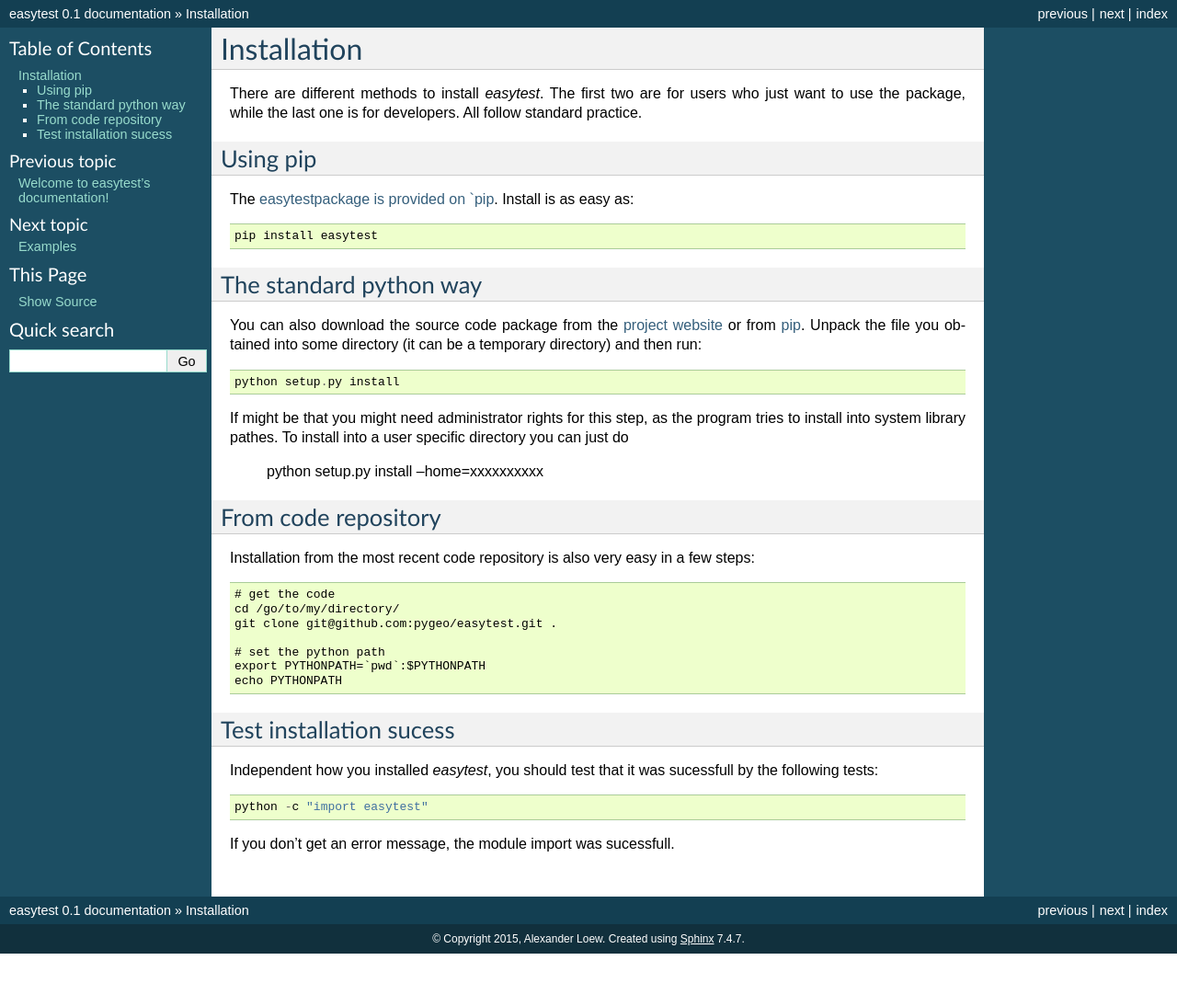
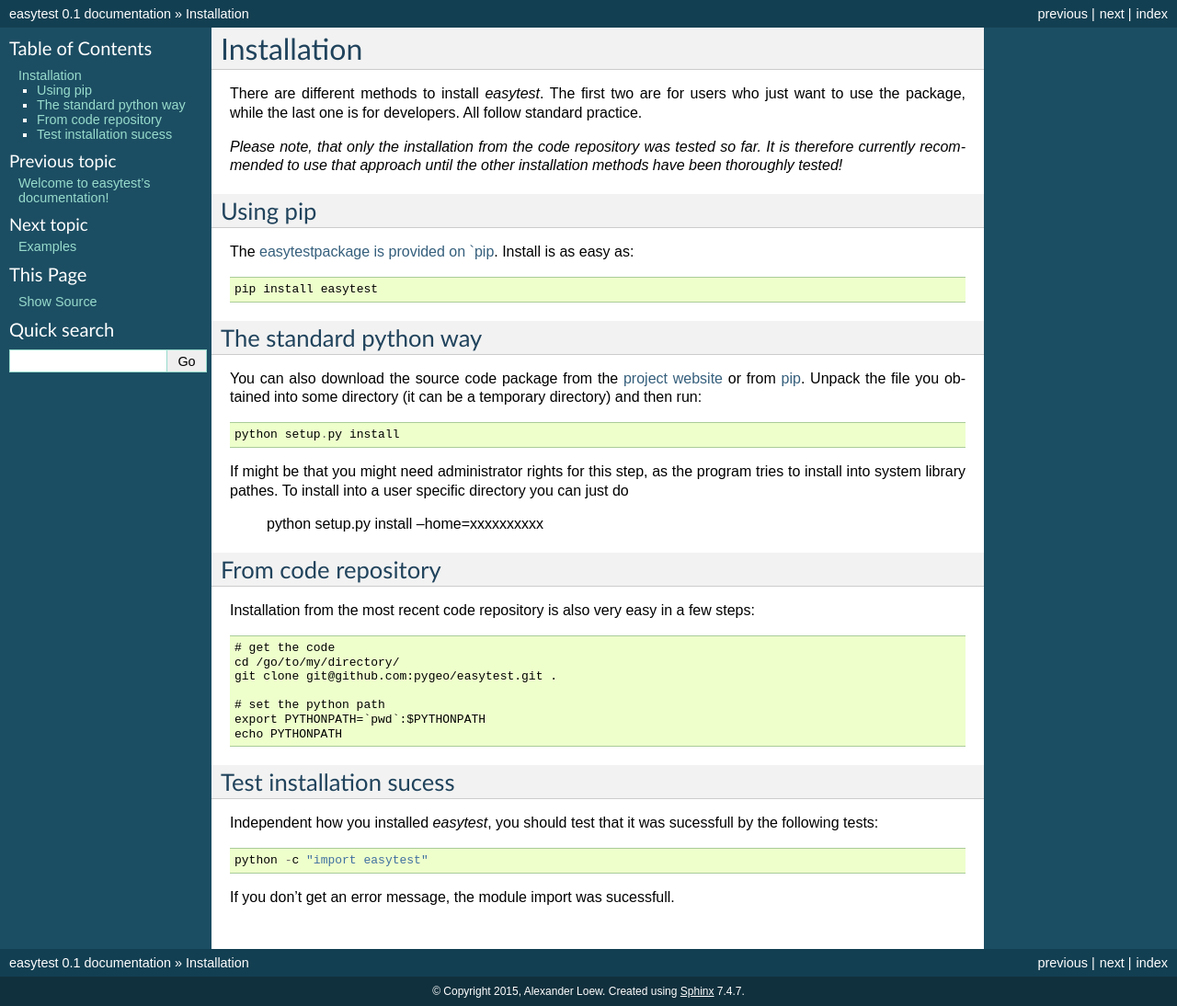
Before and after one commit to pygeo/easytest, a Sphinx documentation site: the page built from docs/source/installation.rst, in a window 1280 px wide. Shown: the whole page at 92% size. Built offline with Sphinx 7.4.7, drawn with Linux system fonts in a browser that asks for light colours; pages that are not in the unit, such as notebooks, are missing from menus; before the commit the page ends 1037 px from its top, so only the background shows below that.

Commit message:
Update installation.rst

```diff
--- a/docs/source/installation.rst
+++ b/docs/source/installation.rst
@@ -2,6 +2,8 @@
 ============
 
 There are different methods to install `easytest`. The first two are for users who just want to use the package, while the last one is for developers. All follow standard practice.
+
+*Please note, that only the installation from the code repository was tested so far. It is therefore currently recommended to use that approach until the other installation methods have been thoroughly tested!*
 
 Using pip
 ---------
```
